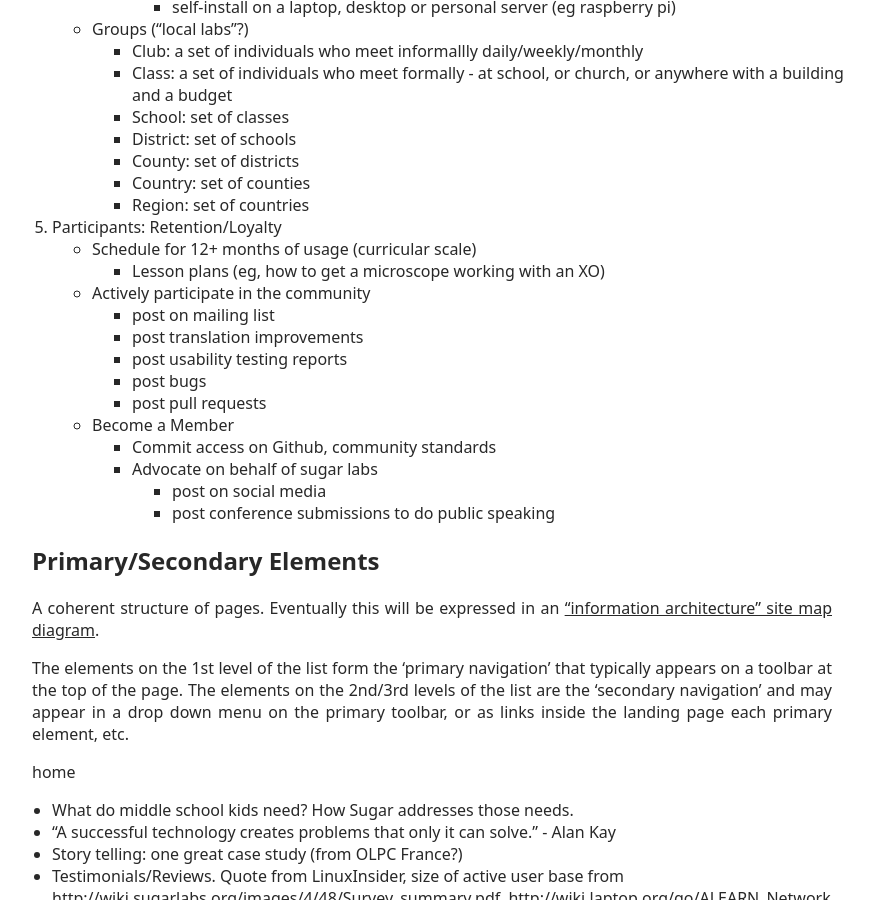
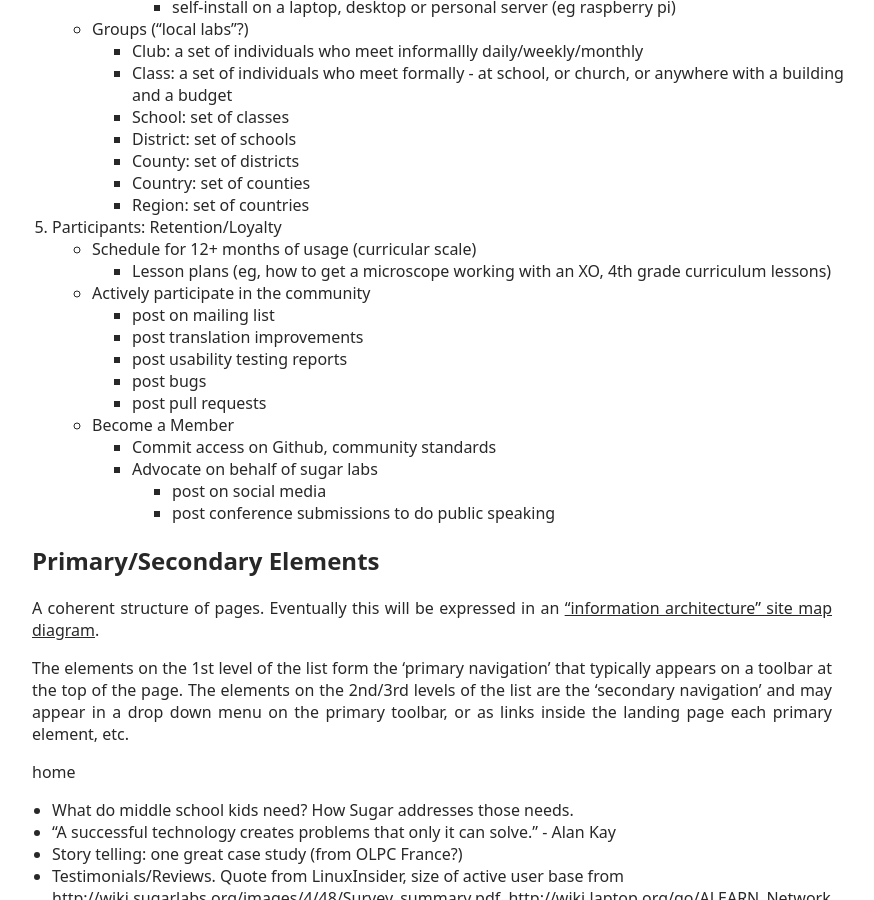
Before and after one commit to sugarlabs/www, a Jekyll site: the page built from STRUCTURE.md, in a window 1280 px wide and 900 px high, scrolled down 1045 px. Shown: the whole window, without its empty margins (208-1082 px from the left). Built offline with Jekyll 4.4.1, drawn with Linux system fonts in a browser that asks for light colours; a script that is not in the unit is left out.

Commit message:
Update STRUCTURE.md
Link to https://wiki.sugarlabs.org/go/Math4Team/Resources/Curriculum_Chart

```diff
--- a/STRUCTURE.md
+++ b/STRUCTURE.md
@@ -44,7 +44,7 @@
 
 5. Participants: Retention/Loyalty
     * Schedule for 12+ months of usage (curricular scale)
-      * Lesson plans (eg, [how to get a microscope working with an XO](https://wiki.sugarlabs.org/go/Talk:EduJAM/2011))
+      * Lesson plans (eg, [how to get a microscope working with an XO](https://wiki.sugarlabs.org/go/Talk:EduJAM/2011), [4th grade curriculum lessons](https://wiki.sugarlabs.org/go/Math4Team/Resources/Curriculum_Chart))
     * Actively participate in the community
       * post on mailing list
       * post translation improvements
```
